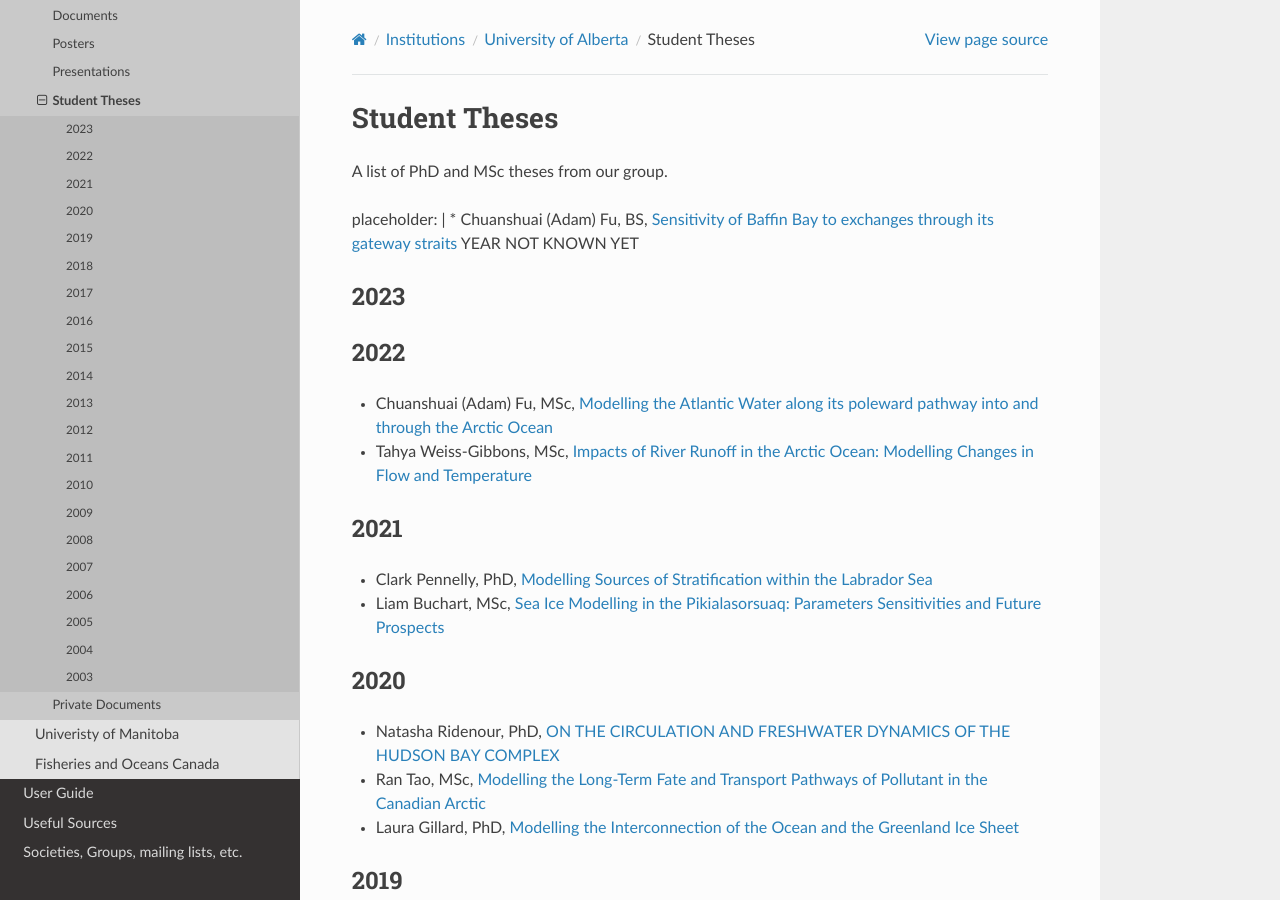
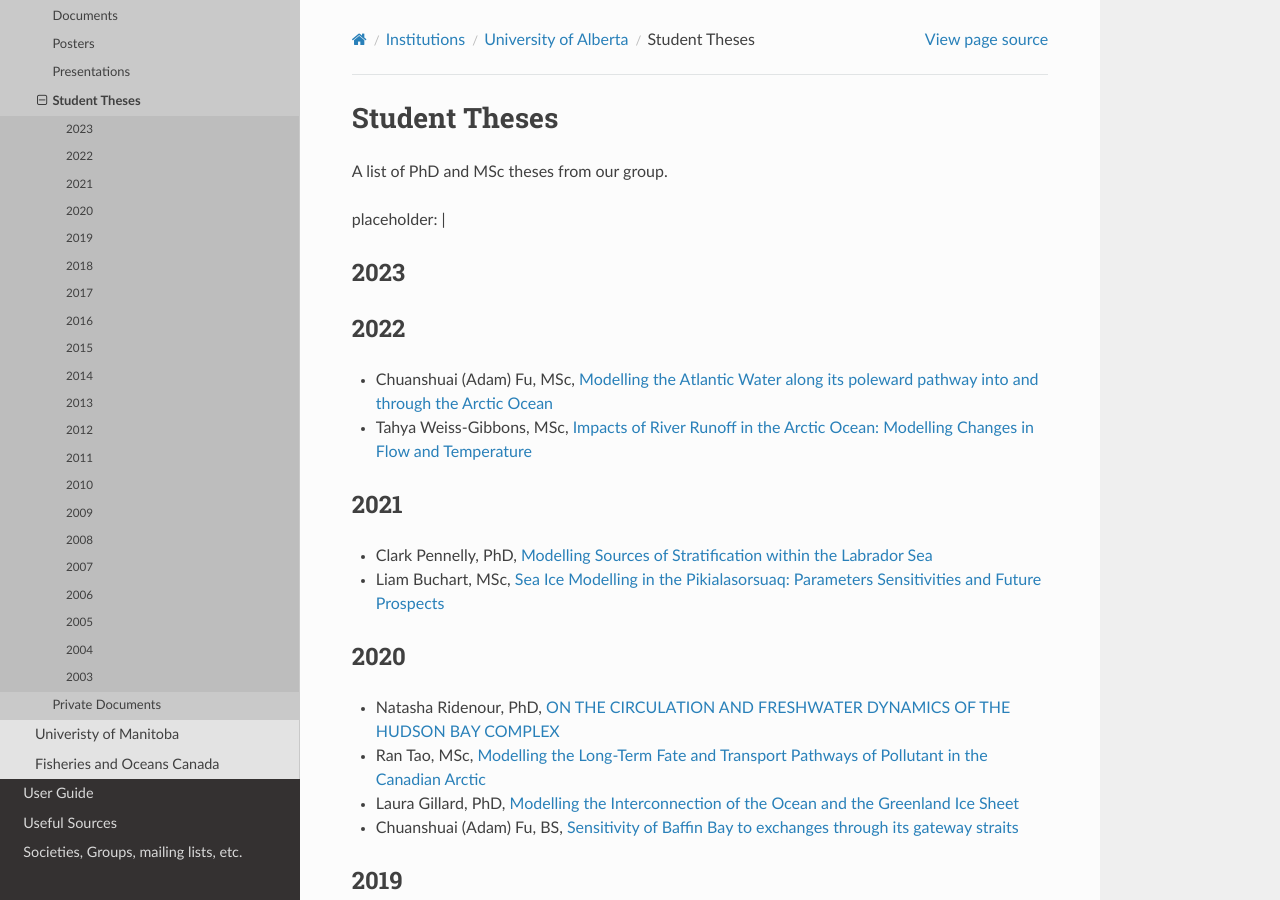
Before and after one commit to UofA-NEMO/Canadian-NEMO-Ocean-Modelling-Forum-Community-of-Practice, a Sphinx documentation site: the page built from docs/Institutions/UofA/Student_Theses.rst, in a window 1280 px wide and 900 px high. Built offline with Sphinx 7.4.7 and the Read the Docs theme 2.0.0, drawn with Linux system fonts in a browser that asks for light colours; pages that are not in the unit, such as notebooks, are missing from menus; some of the changed lines change nothing that is shown.

Commit message:
Update Student_Theses.rst

```diff
--- a/docs/Institutions/UofA/Student_Theses.rst
+++ b/docs/Institutions/UofA/Student_Theses.rst
@@ -5,7 +5,6 @@
 
 placeholder:
 |
-* Chuanshuai (Adam) Fu, BS, `Sensitivity of Baffin Bay to exchanges through its gateway straits <../../_static/_UofA/Adam_thesis_undergrad.pdf>`_ YEAR NOT KNOWN YET
 
 2023
 ----
@@ -23,8 +22,6 @@
 
 * Clark Pennelly, PhD, `Modelling Sources of Stratification within the Labrador Sea <https://doi.org/10.7939/r3-2tvx-mj54>`_
 
-
-
 * Liam Buchart, MSc, `Sea Ice Modelling in the Pikialasorsuaq: Parameters Sensitivities and Future Prospects <https://doi.org/10.7939/r3-btvk-9316>`_
 
 2020
@@ -35,6 +32,9 @@
 * Ran Tao, MSc, `Modelling the Long-Term Fate and Transport Pathways of Pollutant in the Canadian Arctic <https://doi.org/10.7939/r3-hgg2-5g21>`_
 
 * Laura Gillard, PhD, `Modelling the Interconnection of the Ocean and the Greenland Ice Sheet <https://doi.org/10.7939/r3-p634-yg06>`_
+
+* Chuanshuai (Adam) Fu, BS, `Sensitivity of Baffin Bay to exchanges through its gateway straits <../../_static/_UofA/Adam_thesis_undergrad.pdf>`_
+
 
 2019
 ----
```
